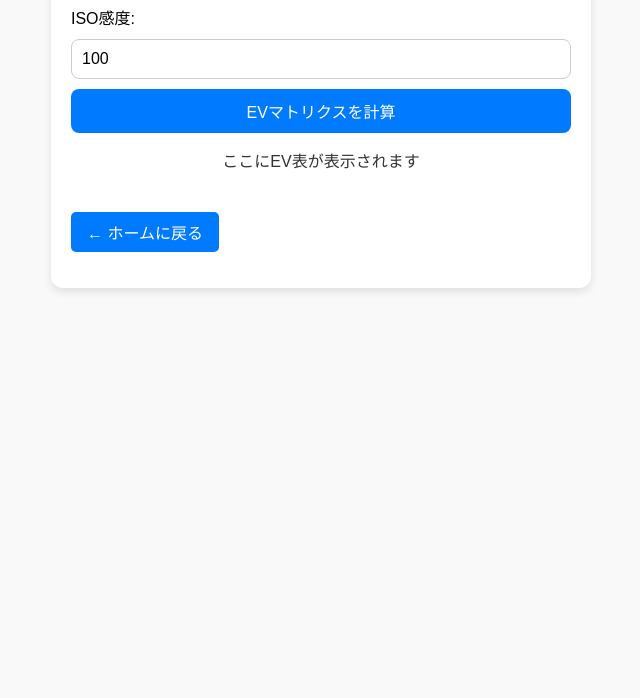
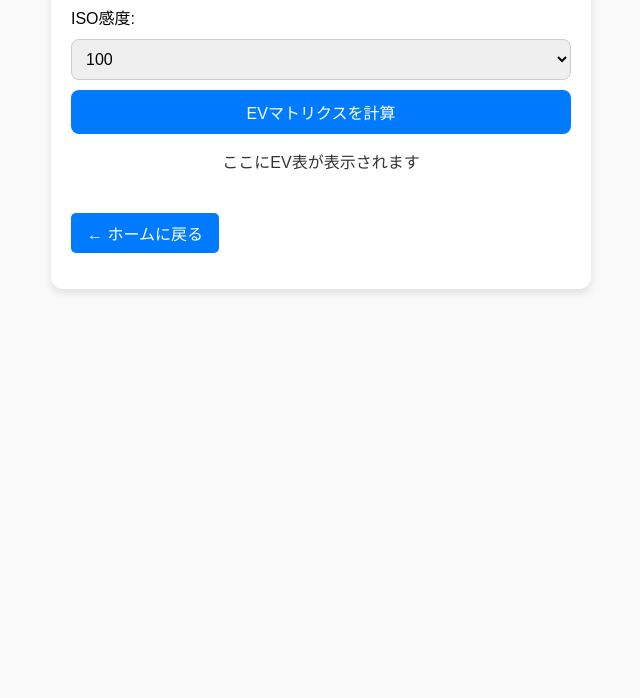
Before and after one commit to y-nob/my-html-tool, a plain HTML site: page evkeisan.html in a window 1280 px wide. Shown: the part 102-800 px from the top of the page, without its empty margins (319-959 px from the left). Drawn offline with Linux system fonts and the light colour scheme.

Commit message:
ISO感度の選択肢を100Stepから固定値に変更

```diff
--- a/evkeisan.html
+++ b/evkeisan.html
@@ -12,7 +12,18 @@
 
     <!-- ISO入力 -->
     <label for="iso">ISO感度:</label>
-    <input id="iso" type="number" value="100" min="100" max="51200" step="100" placeholder="ISO感度 (100〜51200)">
+    <select id="iso">
+      <option value="100">100</option>
+      <option value="200">200</option>
+      <option value="400">400</option>
+      <option value="800">800</option>
+      <option value="1600">1600</option>
+      <option value="3200">3200</option>
+      <option value="6400">6400</option>
+      <option value="12800">12800</option>
+      <option value="25600">25600</option>
+      <option value="51200">51200</option>
+    </select>
 
     <!-- 計算ボタン -->
     <button onclick="renderMatrix()">EVマトリクスを計算</button>
```
